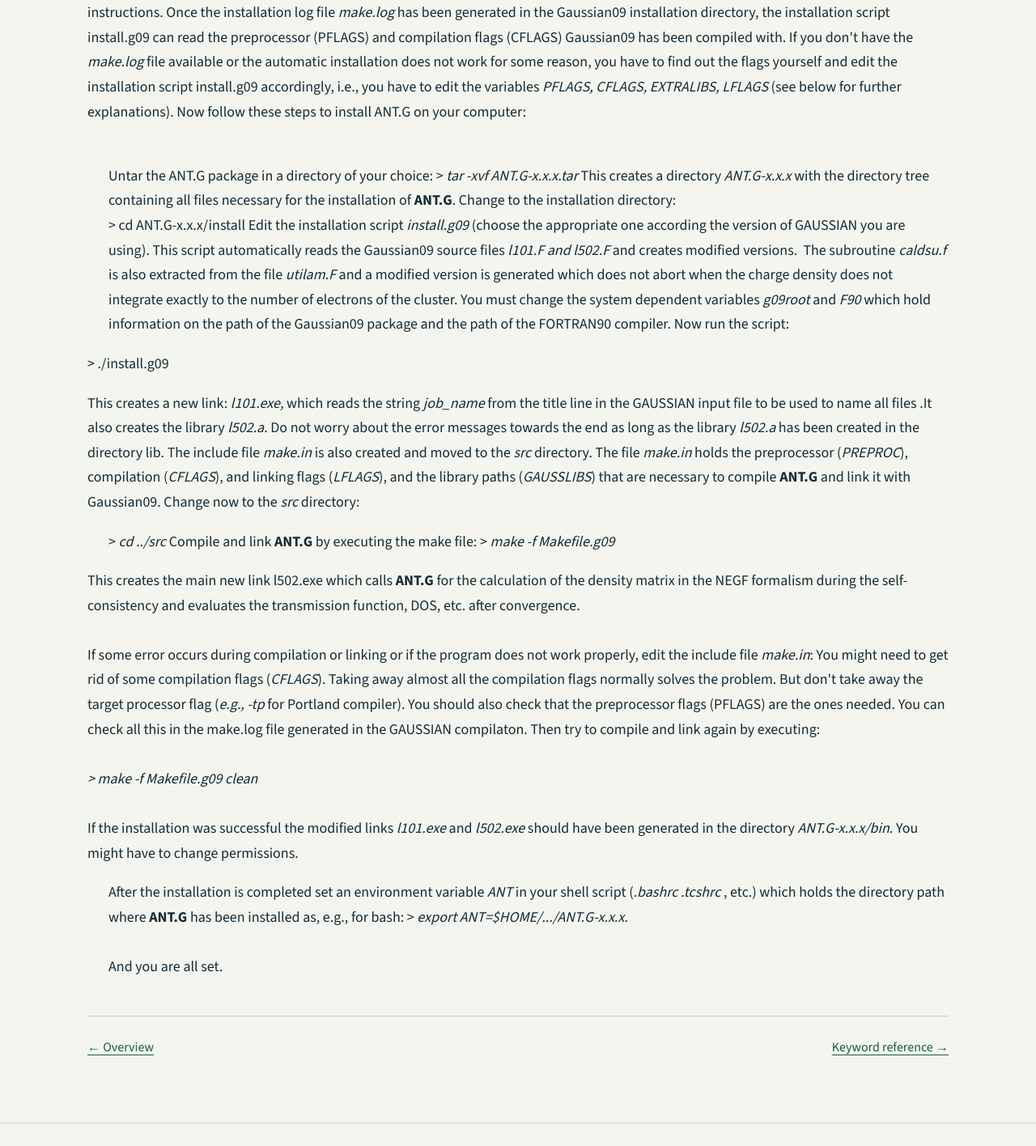
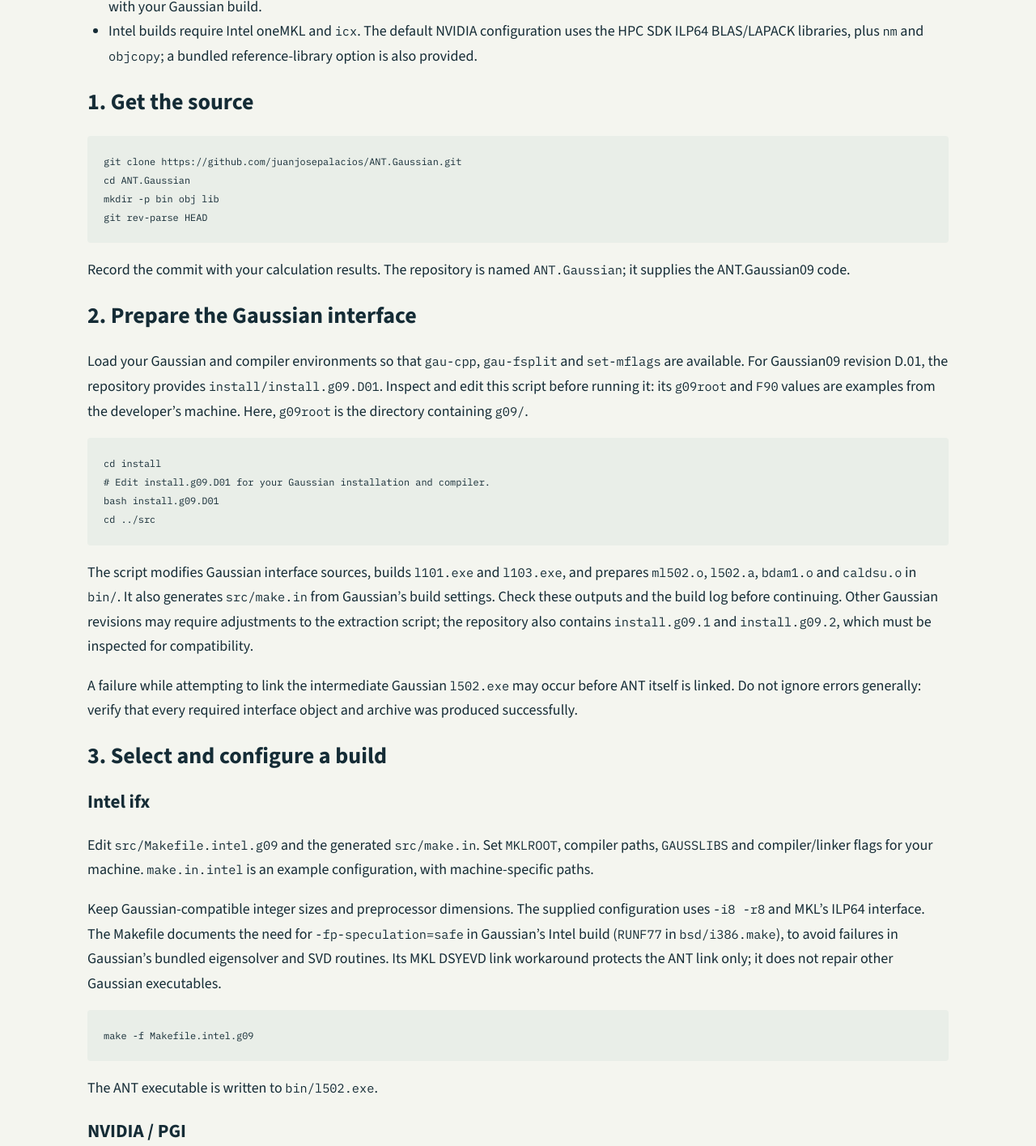
Before and after one commit to juanjosepalacios/ANT, a plain HTML site: page doc/manual_1_g03.html in a window 1280 px wide. Shown: the part 525-1941 px from the top of the page at 81% size. Drawn offline with nearby package versions, Linux system fonts and the light colour scheme.

Commit message:
Update Gaussian09 installation guide for current build configurations

```diff
--- a/doc/manual_1_g03.html
+++ b/doc/manual_1_g03.html
@@ -3,158 +3,52 @@
 <html lang="en"><head><meta charset="utf-8"/><meta content="width=device-width,initial-scale=1" name="viewport"/><title>Installation instructions · ANT</title><link href="docs.css?v=20261126-home" rel="stylesheet"/><script defer="" src="docs.js?v=20261126-home"></script></head><body>
 <header class="section-header"><a class="home-link" href="../index.html">← ANT website</a><nav aria-label="ANT.Gaussian09 sections"><a href="ant_g03.html">Overview</a><a aria-current="page" href="manual_1_g03.html">Installation instructions</a><a href="manual_3_g03.html">Keyword reference</a><a href="input_files_g03.html">Input files</a><a href="publications_g03.html">Publication and citation</a><a href="examples_g03.html">Example outputs</a></nav></header>
 <div class="layout"><main><p class="eyebrow">Atomistic NanoTransport</p><h1>Installation instructions</h1><div class="doc-content">
-<hr/><span>Basic requirements:</span><br/>
-A UNIX or LINUX system.<br/>
-The Gaussian09 package (source code).<br/>
-A FORTRAN90 compiler.<br/>
-<br/>
-<span>Installation:</span><br/>
-Before installing <strong> ANT.G </strong>, the Gaussian09 package
-must have been
-compiled using the standard
-procedure as described in its installation instructions. Once the
-installation
-log file <em> make.log</em> has been
-generated in the Gaussian09
-installation directory, the
-installation
-script <span>install.g09</span> can
-read the
-preprocessor (PFLAGS) and compilation
-flags (CFLAGS) Gaussian09 has been
-compiled with.
-If you don't have the <em>make.log</em>
-file available or the
-automatic installation does not work for some reason, you have to find
-out the flags yourself and edit the installation script <span>install.g09</span>
-accordingly, i.e., you
-have to edit the variables <em>PFLAGS,
-CFLAGS, EXTRALIBS, LFLAGS</em>
-(see below for further explanations). Now follow these steps to install
-<span>ANT.G</span> on your computer:<br/>
-<br/>
-<ul>
-Untar
-the <span>ANT.G</span>
-package in a directory of your choice:
-
-&gt; <em>tar -xvf ANT.G-x.x.x.tar</em>
-
-This
-creates a
-directory <em> ANT.G-x.x.x </em> with
-the
-directory tree containing all files necessary for the installation of <strong>
-ANT.G</strong>. Change to the installation directory:
-<span><br/>
-&gt; cd ANT.G-x.x.x/install </span>
-
-Edit
-the installation script <em>install.g09</em> (choose the
-appropriate
-one according the version of GAUSSIAN you are using).
-This
-script automatically reads the Gaussian09 source files <em>l101.F
-and l502.F</em>
-and creates modified versions.  The subroutine <em>caldsu.f</em>
-is also extracted from
-the file <em>utilam.F</em> and a modified version is generated which
-does not abort when the charge density does not integrate exactly to
-the number of electrons of the cluster. You must change the system
-dependent variables <em> g09root </em> and <em>F90</em>
-which hold information on the path of the Gaussian09 package and the
-path
-of the FORTRAN90 compiler. Now run the script:
-
-
-</ul>
-<span>&gt;
-./install.g09</span><br/>
-<ul>
-</ul>
-This creates a new link: <em>l101.exe,</em>
-which reads the string <em>job_name</em> from the title line in the
-GAUSSIAN input file to be used to name all files
-.It also creates the
-library <em>l502.a</em>. Do not
-worry
-about the error messages towards the end as long as the library <em>l502.a</em>
-has been created in the directory<span> lib</span>.
-The
-include
-file
-<em>make.in</em> is also created
-and moved to the <em>src</em> directory. The file <em>make.in</em>
-holds the preprocessor (<em>PREPROC</em>), compilation (<em>CFLAGS</em>),
-and
-linking
-flags
-(<em>LFLAGS</em>), and the library paths (<em>GAUSSLIBS</em>)
-that
-are necessary to compile <strong> ANT.G </strong> and link it
-with Gaussian09.
-Change now to the <em>src</em>
-directory: <br/>
-<ul>
-
-&gt; <em> cd ../src</em>
-
-Compile
-and link <strong> ANT.G </strong> by
-executing the
-make file:
-
-&gt; <em>make -f Makefile.g09</em><em></em>
-</ul>
-This creates the main new link <span>l502.exe</span>
-which calls <strong> ANT.G
-</strong>for the
-calculation of the density matrix in the NEGF formalism during the
-self-consistency and evaluates the transmission function, DOS, etc.
-after
-convergence. <br/>
-<br/>
-If some error
-occurs during compilation or
-linking or if
-the program does not work properly, edit the include file <em>make.in</em>:
-You
-might
-need
-to
-get rid of some compilation flags (<em>CFLAGS</em>).
-Taking away almost all the compilation flags normally solves the
-problem. But don't take away the target processor flag (<em>e.g., -tp</em>
-for Portland compiler). You should also check that the preprocessor
-flags <span>(PFLAGS)</span> are the ones
-needed. You can check all this in the <span>make.log</span>
-file generated in the GAUSSIAN compilaton. Then try to compile and link
-again by executing: <br/>
-<br/>
-<em>&gt; make -f Makefile.g09 clean</em><em><br/>
-<br/>
-</em>If
-the
-installation was successful the modified
-links <em>l101.exe</em> and <em>l502.exe</em> should have
-been generated in
-the directory <em>ANT.G-x.x.x/bin</em>. You might have to change
-permissions.
-<ul>
-
-After the installation is completed set an environment variable <em>ANT
-
-
-
-
-  </em>in your shell script (<em>.bashrc .tcshrc </em>, etc.) which
-holds the directory path where <strong> ANT.G </strong> has been
-installed as, e.g., for
-bash:
-
-&gt;<em> export ANT=$HOME/.../ANT.G-x.x.x.<br/>
-<br/>
-</em>And you are all set.
-</ul>
+<p>These instructions describe ANT.Gaussian09 <strong>3.3.0</strong>. Reviewed against the source repository on 26 November 2026. Local compiler and Gaussian paths must be configured before building.</p>
+<h2>Requirements</h2>
+<ul><li>A Linux/UNIX build environment with Bash, Make, Git and archive tools.</li><li>A working, source-built Gaussian09 installation, with its source files, libraries, build tools and <code>g09/make.log</code> available.</li><li>A compatible Fortran compiler: the current build files provide Intel <code>ifx</code> or NVIDIA/PGI <code>pgf90</code> configurations. Use a toolchain compatible with your Gaussian build.</li><li>Intel builds require Intel oneMKL and <code>icx</code>. The default NVIDIA configuration uses the HPC SDK ILP64 BLAS/LAPACK libraries, plus <code>nm</code> and <code>objcopy</code>; a bundled reference-library option is also provided.</li></ul>
+<h2>1. Get the source</h2>
+<pre><code>git clone https://github.com/juanjosepalacios/ANT.Gaussian.git
+cd ANT.Gaussian
+mkdir -p bin obj lib
+git rev-parse HEAD</code></pre>
+<p>Record the commit with your calculation results. The repository is named <code>ANT.Gaussian</code>; it supplies the ANT.Gaussian09 code.</p>
+<h2>2. Prepare the Gaussian interface</h2>
+<p>Load your Gaussian and compiler environments so that <code>gau-cpp</code>, <code>gau-fsplit</code> and <code>set-mflags</code> are available. For Gaussian09 revision D.01, the repository provides <code>install/install.g09.D01</code>. Inspect and edit this script before running it: its <code>g09root</code> and <code>F90</code> values are examples from the developer’s machine. Here, <code>g09root</code> is the directory containing <code>g09/</code>.</p>
+<pre><code>cd install
+# Edit install.g09.D01 for your Gaussian installation and compiler.
+bash install.g09.D01
+cd ../src</code></pre>
+<p>The script modifies Gaussian interface sources, builds <code>l101.exe</code> and <code>l103.exe</code>, and prepares <code>ml502.o</code>, <code>l502.a</code>, <code>bdam1.o</code> and <code>caldsu.o</code> in <code>bin/</code>. It also generates <code>src/make.in</code> from Gaussian’s build settings. Check these outputs and the build log before continuing. Other Gaussian revisions may require adjustments to the extraction script; the repository also contains <code>install.g09.1</code> and <code>install.g09.2</code>, which must be inspected for compatibility.</p>
+<p>A failure while attempting to link the intermediate Gaussian <code>l502.exe</code> may occur before ANT itself is linked. Do not ignore errors generally: verify that every required interface object and archive was produced successfully.</p>
+<h2>3. Select and configure a build</h2>
+<h3>Intel ifx</h3>
+<p>Edit <code>src/Makefile.intel.g09</code> and the generated <code>src/make.in</code>. Set <code>MKLROOT</code>, compiler paths, <code>GAUSSLIBS</code> and compiler/linker flags for your machine. <code>make.in.intel</code> is an example configuration, with machine-specific paths.</p>
+<p>Keep Gaussian-compatible integer sizes and preprocessor dimensions. The supplied configuration uses <code>-i8 -r8</code> and MKL’s ILP64 interface. The Makefile documents the need for <code>-fp-speculation=safe</code> in Gaussian’s Intel build (<code>RUNF77</code> in <code>bsd/i386.make</code>), to avoid failures in Gaussian’s bundled eigensolver and SVD routines. Its MKL DSYEVD link workaround protects the ANT link only; it does not repair other Gaussian executables.</p>
+<pre><code>make -f Makefile.intel.g09</code></pre>
+<p>The ANT executable is written to <code>bin/l502.exe</code>.</p>
+<h3>NVIDIA / PGI</h3>
+<p>Edit <code>src/Makefile.nvidia.g09</code> and <code>src/make.nvidia.in</code>. Set the compiler, Gaussian library paths, target CPU flags and <code>NVHPCLIB</code> for your installation. The default <code>ANTLAPACK=nvhpc</code> uses renamed HPC SDK ILP64 library symbols to avoid replacing Gaussian’s own BLAS/LAPACK routines. Set <code>ANTLAPACK=bundled</code> to use the bundled reference routines instead.</p>
+<p>This Makefile uses <code>BIN=../bin/nvidia</code>. Create that directory and place the matching NVIDIA-built interface products there: <code>ml502.o</code>, <code>l502.a</code>, <code>bdam1.o</code>, <code>caldsu.o</code>, <code>l101.exe</code> and, when needed, <code>l103.exe</code>. The D.01 preparation script writes to <code>bin/</code>, so its products must be placed in the directory selected by the Makefile. Do not mix Intel and NVIDIA objects.</p>
+<pre><code># From src/, after configuring the paths and interface products:
+mkdir -p ../bin/nvidia
+make -f Makefile.nvidia.g09</code></pre>
+<p>The ANT executable is written to <code>bin/nvidia/l502.exe</code>. Build serially: the supplied Makefiles do not declare all Fortran module dependencies. Use separate checkouts for different toolchains to keep generated sources and objects separate.</p>
+<h2>4. Configure and run</h2>
+<pre><code>export ANT=/absolute/path/to/ANT.Gaussian
+export OMP_NUM_THREADS=4
+export MKL_NUM_THREADS=1
+export OMP_DYNAMIC=FALSE
+export OMP_STACKSIZE=2G
+ulimit -s unlimited</code></pre>
+<p>Use the same thread count in Gaussian’s <code>%NProcShared</code> and <code>OMP_NUM_THREADS</code>. The stack setting is a starting point; larger systems may require adjustment.</p>
+<p>In the Gaussian input, point both substituted links to the directory containing your newly built executables. For the Intel configuration, for example:</p>
+<pre><code>%NProcShared=4
+%Subst L101 /absolute/path/to/ANT.Gaussian/bin
+%Subst L502 /absolute/path/to/ANT.Gaussian/bin</code></pre>
+<p>For the NVIDIA configuration, use <code>/absolute/path/to/ANT.Gaussian/bin/nvidia</code>. Keep the remaining Gaussian input and corresponding <code>.ant</code> file together as described in <a href="input_files_g03.html">Input files</a>.</p>
+<h2>5. Verify the installation</h2>
+<p>Run a small example from the repository in a separate working directory. Update its <code>%Subst</code> paths, check normal Gaussian termination and the ANT messages in the log, and inspect the expected transmission/DOS output. Compare with an appropriate reference using the same basis, electrode data and numerical settings. Executables already present in a checkout are not evidence of a successful local build.</p>
+<p>For compilation failures, inspect Gaussian’s <code>make.log</code> and check compiler compatibility, preprocessor dimensions, integer sizes, library paths and missing interface objects. Rebuild with the selected Makefile after correcting the configuration; do not remove required ABI or OpenMP flags indiscriminately.</p>
+<p>Source references: <a href="https://github.com/juanjosepalacios/ANT.Gaussian/blob/master/README.md">README</a>, <a href="https://github.com/juanjosepalacios/ANT.Gaussian/tree/master/install">installation scripts</a>, <a href="https://github.com/juanjosepalacios/ANT.Gaussian/tree/master/src">Makefiles and configuration</a>, and <a href="https://github.com/juanjosepalacios/ANT.Gaussian/blob/master/OPENMP.md">OpenMP notes</a>. This guide was checked against commit <code>7dc0b17</code>; a fresh Gaussian build was not performed as part of this documentation update.</p>
 </div><nav aria-label="Documentation pages" class="pager"><a href="ant_g03.html">← Overview</a><a href="manual_3_g03.html">Keyword reference →</a></nav></main></div>
 <footer>ANT — Atomistic NanoTransport · <a href="../index.html">Back to ANT</a></footer></body></html>
```
